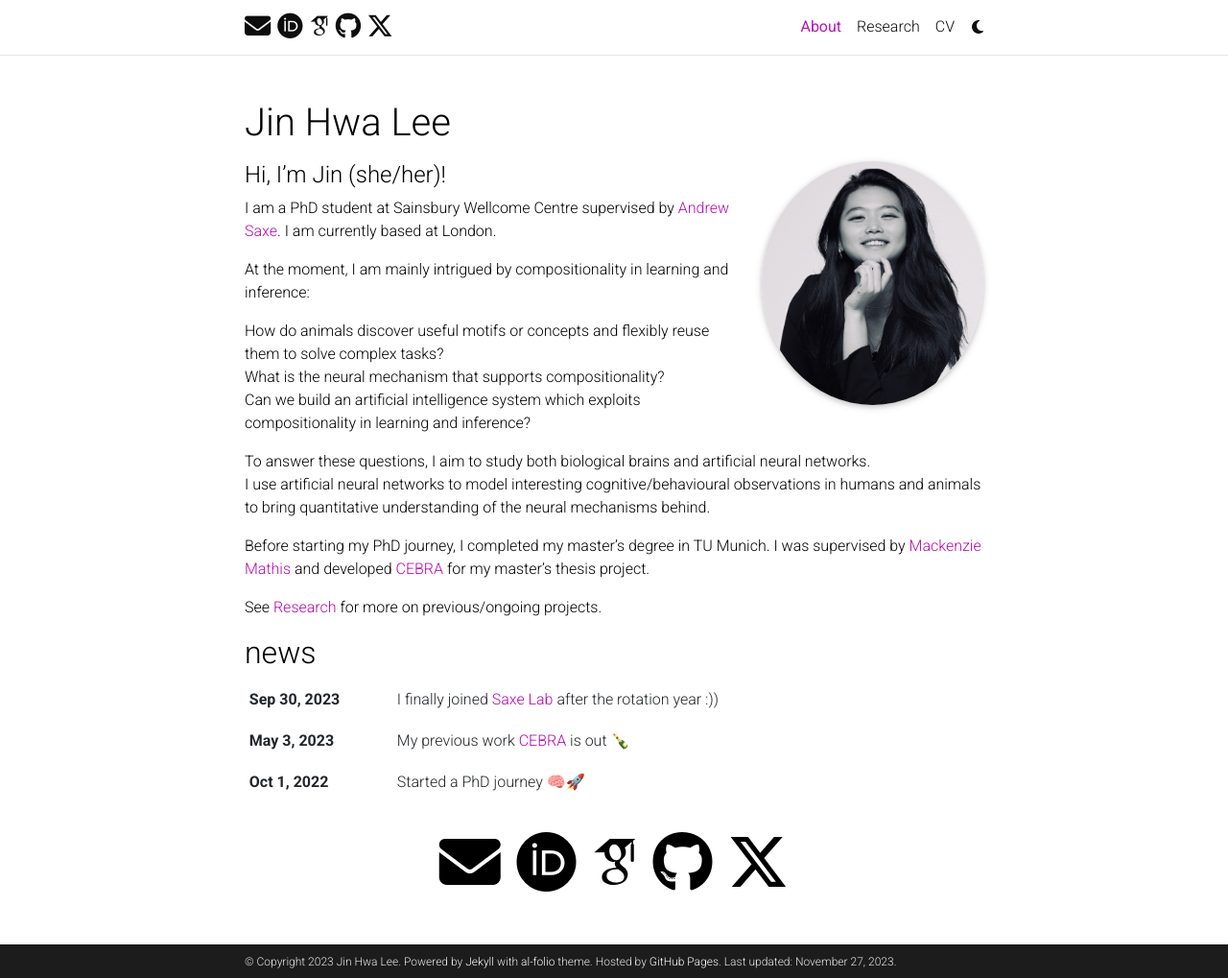
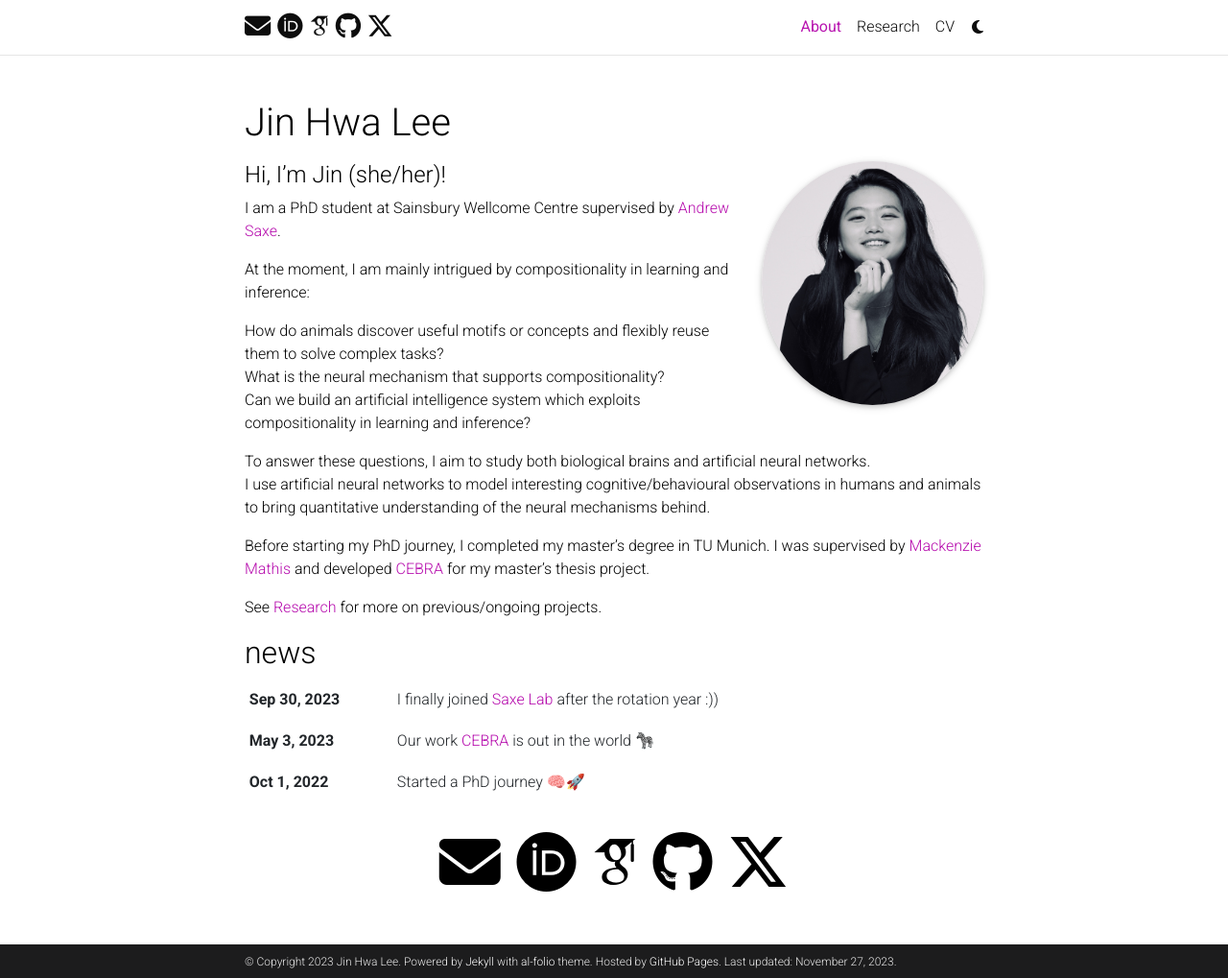
Before and after one commit to jinhl9/jinhl9.github.io, a Jekyll site: the page built from _pages/about.md, in a window 1280 px wide and 1019 px high. Shown: the whole window at 96% size. Built offline with Jekyll 4.4.1, drawn with Linux system fonts in a browser that asks for light colours; full-size pictures stand in for the smaller copies a plugin makes; some web fonts are replaced; comment, search, counter and statistics services are not loaded; a style sheet for code colours, icons or effects is not loaded.

Commit message:
Fix typo

```diff
--- a/_pages/about.md
+++ b/_pages/about.md
@@ -18,7 +18,8 @@
 
 #### Hi, I'm Jin (she/her)!
 
-I am a PhD student at Sainsbury Wellcome Centre supervised by [Andrew Saxe](https://www.saxelab.org/). I am currently based at London.
+
+I am a PhD student at Sainsbury Wellcome Centre supervised by [Andrew Saxe](https://www.saxelab.org/).
 
 At the moment, I am mainly intrigued by compositionality in learning and inference:
 
```
Also changed, not shown: _news/announcement_3.md (+1 -1 lines).
